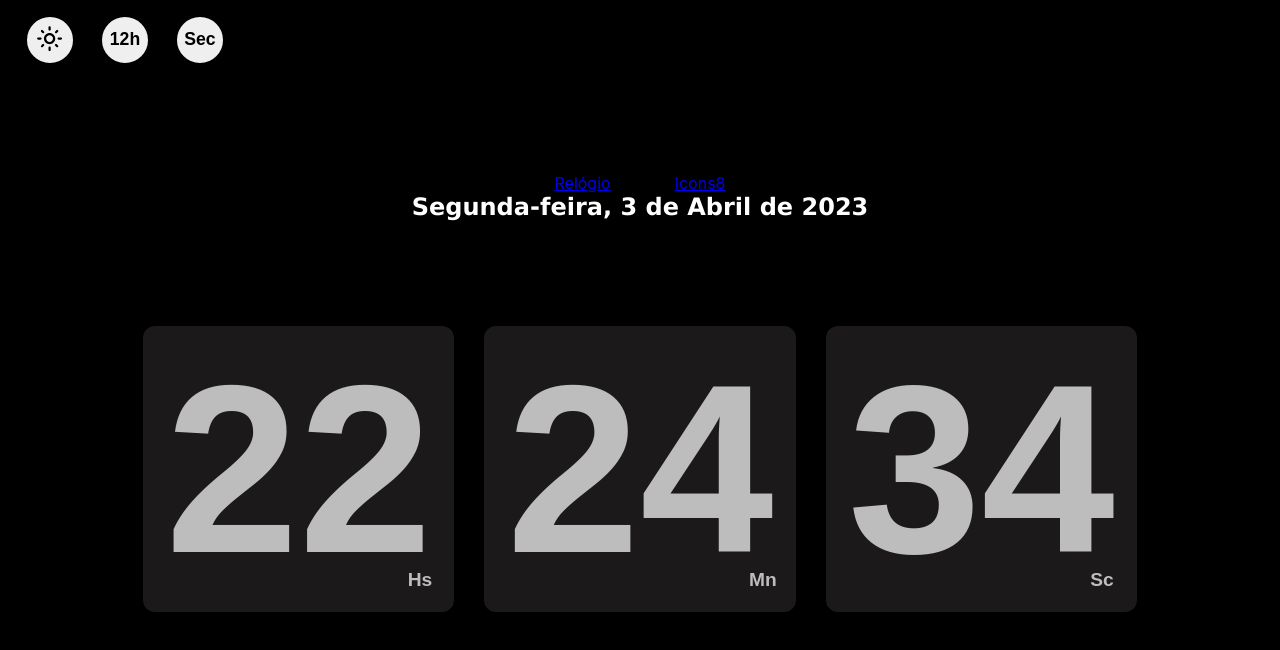
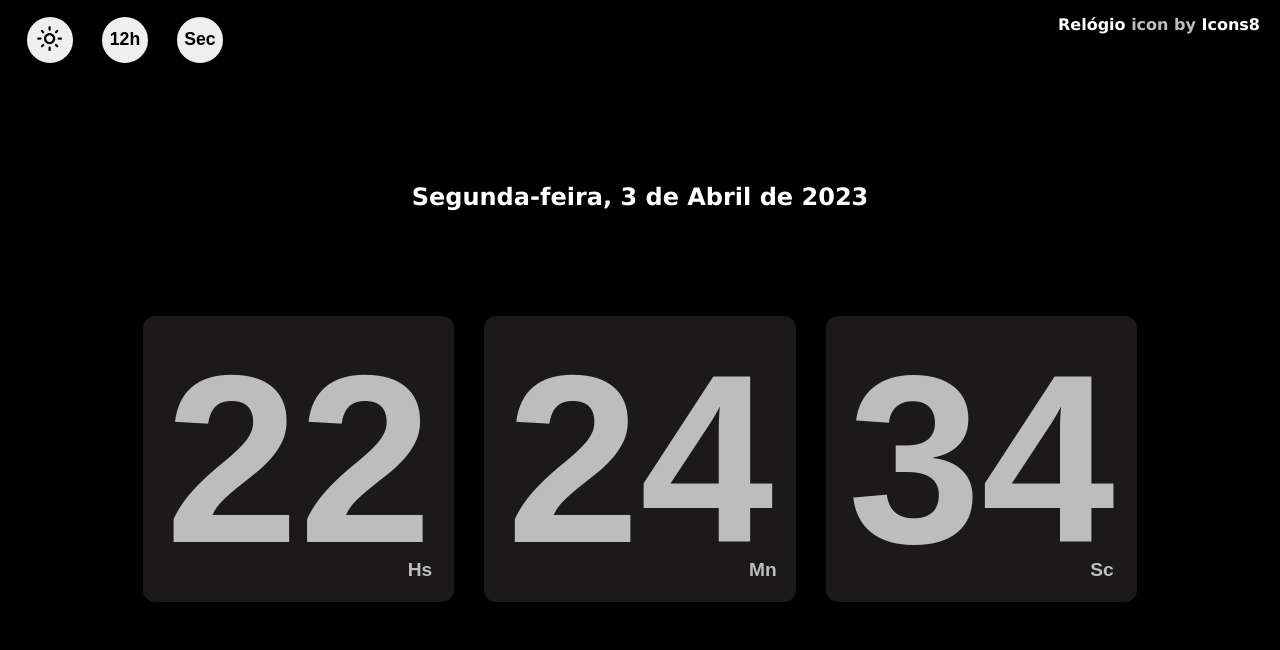
Before and after one commit to renatosantosc/Rel-gio-Digital, a React (Create React App) app: page / in a window 1280 px wide. Shown: the top 650 px of the page. Built offline with nearby package versions, Linux system fonts and the light colour scheme; the HTML template or start-up script is replaced by a standard one.

Commit message:
Inserindo o style do novo link favicon e mudando o scroll do body para hidden

```diff
--- a/src/App.css
+++ b/src/App.css
@@ -1,6 +1,8 @@
 
 body{
   color: black;
+  overflow-y: hidden;
+  overflow-x: hidden;
 }
 .container-dark{
   display: flex;
@@ -51,6 +53,30 @@ body{
 }
 .seconds button{
   left: 175px;
+}
+.link-favicon{
+  position: absolute;
+  top: 15px;
+  right: 20px;
+  height: 50px;
+  color: #bebdbd;
+  font-size: 1rem;
+  font-family: Verdana, Geneva, Tahoma, sans-serif;
+  font-weight: 600;
+}
+.link-favicon a{
+  text-decoration: none;
+  font-family: Verdana, Geneva, Tahoma, sans-serif;
+  font-size: 1rem;
+  cursor: pointer;
+  font-weight: 600;
+  transition: all 0.5s;
+}
+.container-light .link-favicon a{
+  color: black;
+}
+.container-dark .link-favicon a{
+  color: #fff;
 }
 .am-pm-24 button, .seconds button{
   font-size: 1.1rem;
@@ -212,4 +238,11 @@ body{
     top: 80%;
     left: 80%;
   }
+  .link-favicon{
+    right: 2px;
+    font-size: 0.7rem;
+  }
+  .link-favicon a{
+    font-size: 0.8rem;
+  }
 }
```
